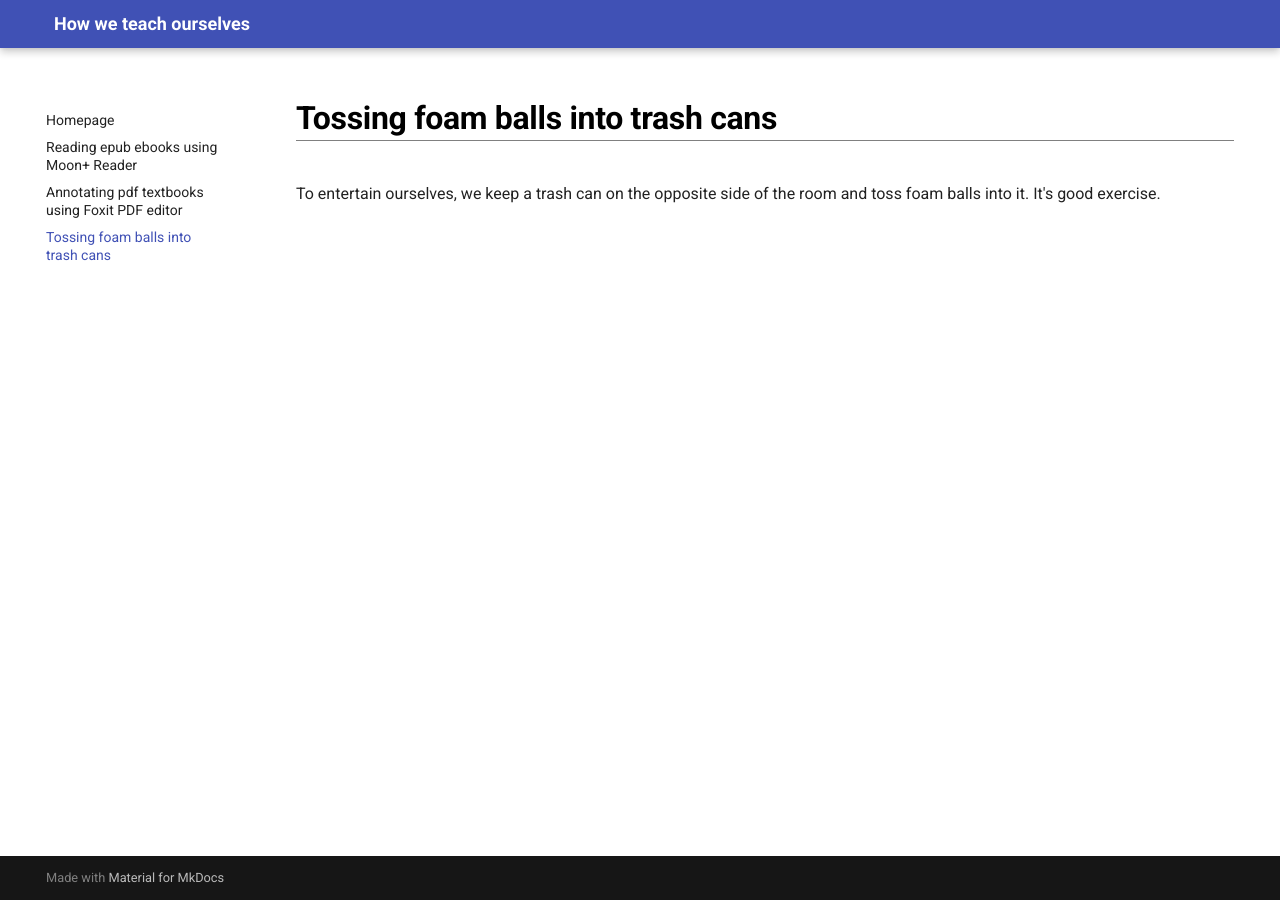
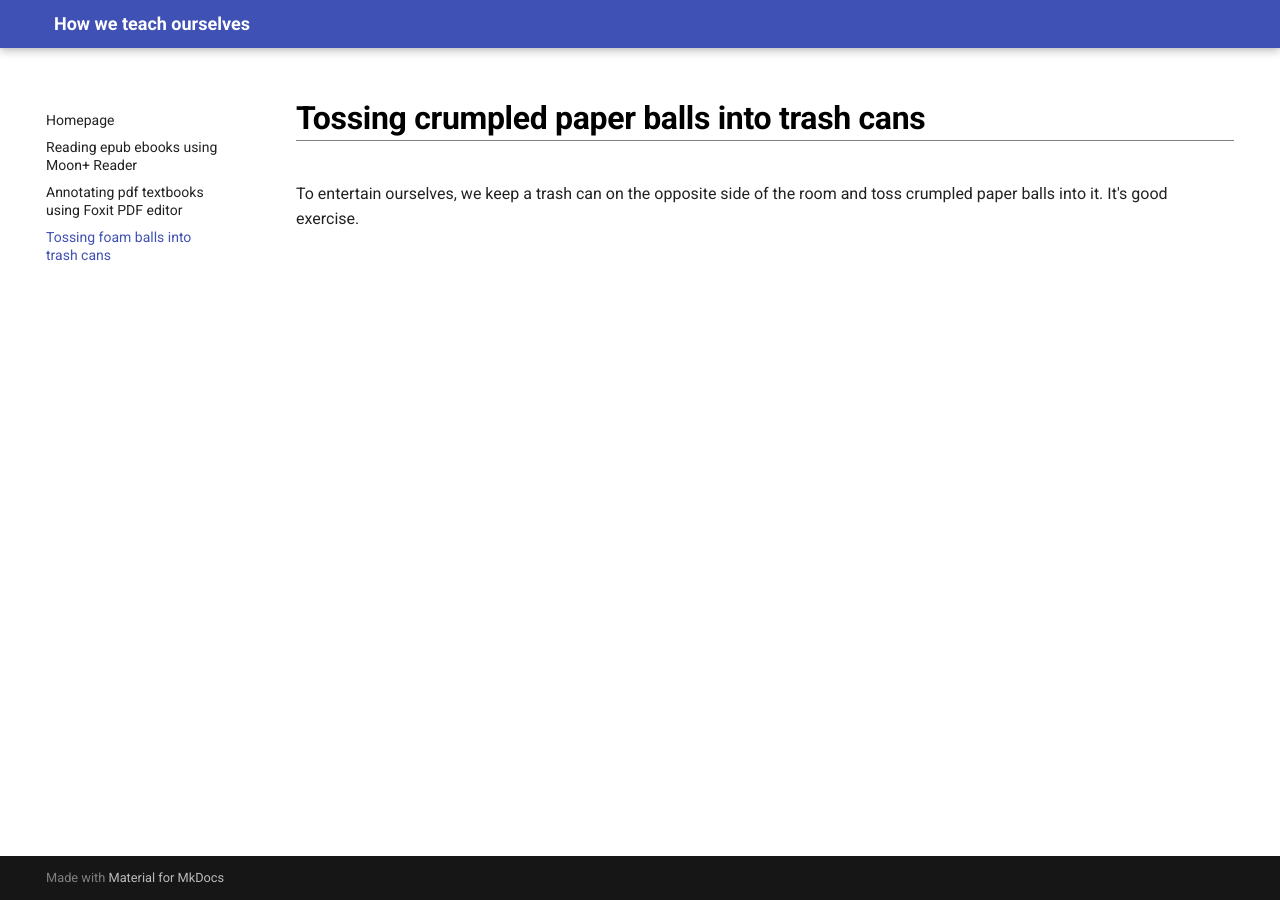
Before and after one commit to maximilian-ho/how-we-teach-ourselves, an MkDocs documentation site: the page built from docs/balls.md, in a window 1280 px wide. Built offline with MkDocs 1.6.1 and Material for MkDocs 9.7.7, drawn with Linux system fonts in a browser that asks for light colours.

Commit message:
Update balls.md

```diff
--- a/docs/balls.md
+++ b/docs/balls.md
@@ -1,3 +1,3 @@
-# Tossing foam balls into trash cans
+# Tossing crumpled paper balls into trash cans
 
-To entertain ourselves, we keep a trash can on the opposite side of the room and toss foam balls into it. It's good exercise.
+To entertain ourselves, we keep a trash can on the opposite side of the room and toss crumpled paper balls into it. It's good exercise.
```
